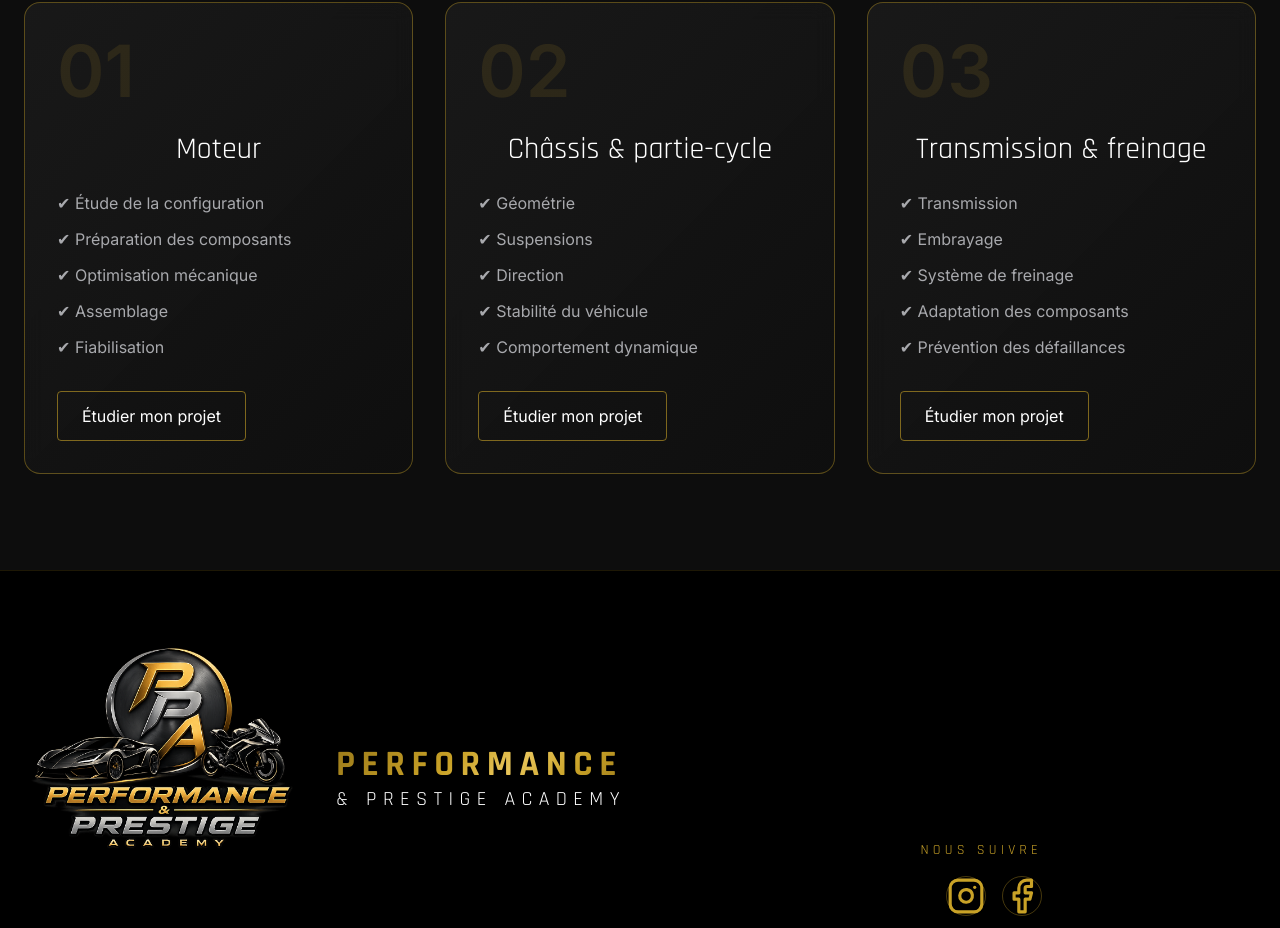
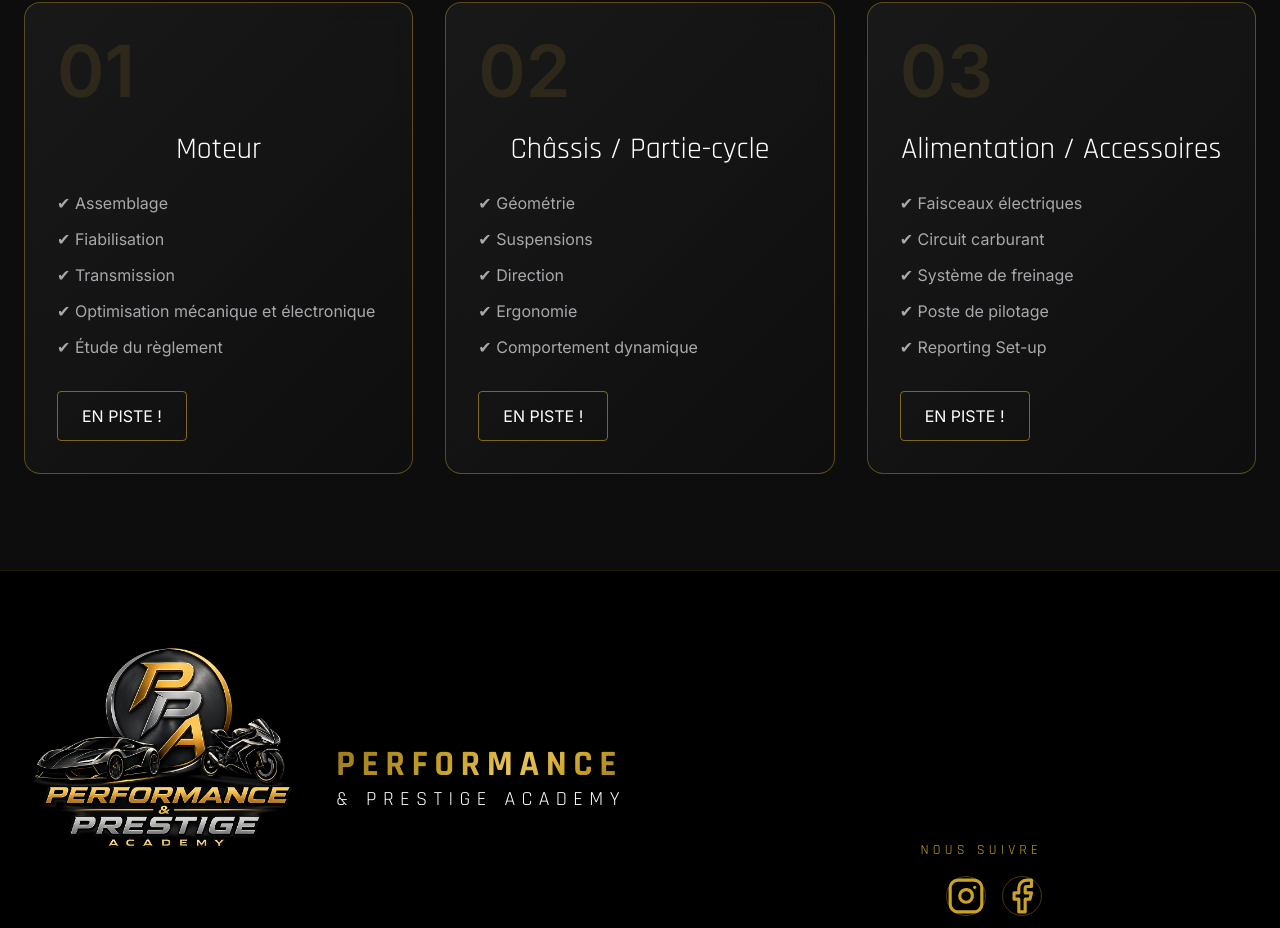
Before and after one commit to PerformancePrestigeAcademy/performance-prestige-academy, a React (Vite) app: page /preparation-developpement in a window 1280 px wide. Shown: the part 1600-2528 px from the top of the page. Built offline with nearby package versions, Linux system fonts and the light colour scheme.

Commit message:
PATCH 018 v9
contenue de la section 1.

```diff
--- a/src/Pages/PrepDevPage.tsx
+++ b/src/Pages/PrepDevPage.tsx
@@ -141,11 +141,13 @@ export default function PrepDevPage() {
         title="Moteur"
       >
         <ul className="space-y-3 text-[#A8A9AD]">
-          <li>✔ Étude de la configuration</li>
-          <li>✔ Préparation des composants</li>
-          <li>✔ Optimisation mécanique</li>
           <li>✔ Assemblage</li>
           <li>✔ Fiabilisation</li>
+          <li>✔ Transmission</li>
+          <li>✔ Optimisation mécanique et électronique</li>
+          <li>✔ Étude du règlement</li>
+
+
         </ul>
 
         <div className="mt-auto pt-8">
@@ -153,7 +155,7 @@ export default function PrepDevPage() {
             href="/contact"
             className="btn-outline-gold inline-block px-6 py-3 rounded"
           >
-            Étudier mon projet
+            EN PISTE !
           </a>
         </div>
       </ServiceCard>
@@ -162,13 +164,13 @@ export default function PrepDevPage() {
 
       <ServiceCard
         number="02"
-        title="Châssis & partie-cycle"
+        title="Châssis / Partie-cycle"
       >
         <ul className="space-y-3 text-[#A8A9AD]">
           <li>✔ Géométrie</li>
           <li>✔ Suspensions</li>
           <li>✔ Direction</li>
-          <li>✔ Stabilité du véhicule</li>
+          <li>✔ Ergonomie</li>
           <li>✔ Comportement dynamique</li>
         </ul>
 
@@ -177,7 +179,7 @@ export default function PrepDevPage() {
             href="/contact"
             className="btn-outline-gold inline-block px-6 py-3 rounded"
           >
-            Étudier mon projet
+            EN PISTE !
           </a>
         </div>
       </ServiceCard>
@@ -186,14 +188,14 @@ export default function PrepDevPage() {
 
       <ServiceCard
         number="03"
-        title="Transmission & freinage"
+        title="Alimentation / Accessoires"
       >
         <ul className="space-y-3 text-[#A8A9AD]">
-          <li>✔ Transmission</li>
-          <li>✔ Embrayage</li>
+          <li>✔ Faisceaux électriques</li>
+          <li>✔ Circuit carburant</li>
           <li>✔ Système de freinage</li>
-          <li>✔ Adaptation des composants</li>
-          <li>✔ Prévention des défaillances</li>
+          <li>✔ Poste de pilotage</li>
+          <li>✔ Reporting Set-up</li>
         </ul>
 
         <div className="mt-auto pt-8">
@@ -201,7 +203,7 @@ export default function PrepDevPage() {
             href="/contact"
             className="btn-outline-gold inline-block px-6 py-3 rounded"
           >
-            Étudier mon projet
+            EN PISTE !
           </a>
         </div>
       </ServiceCard>
```
